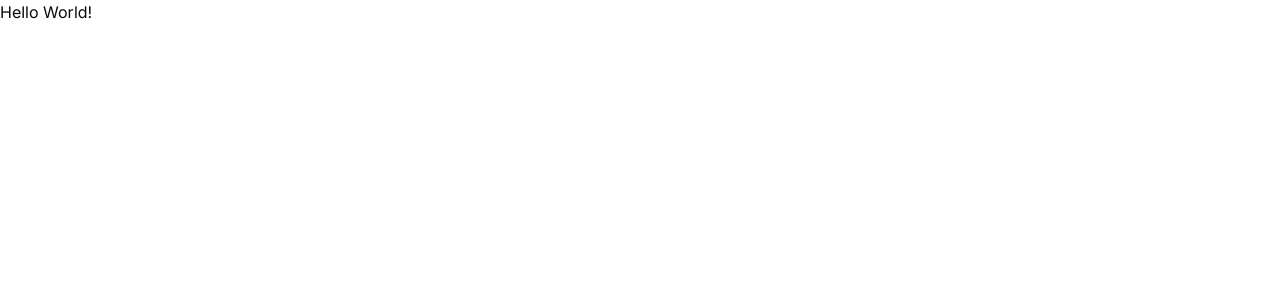
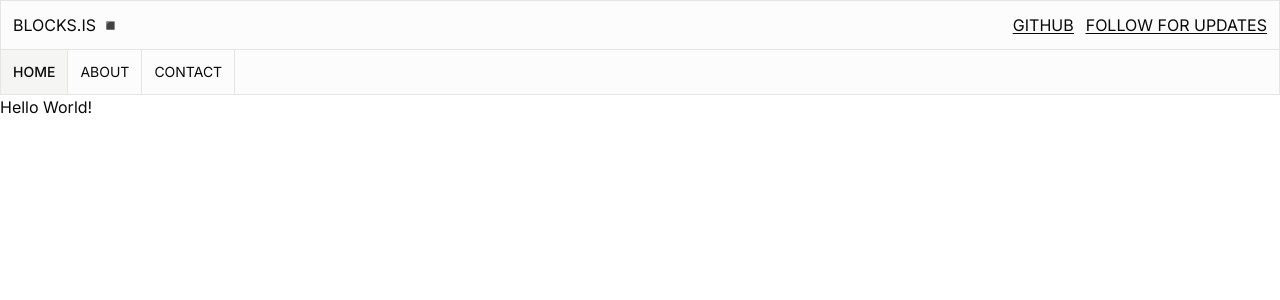
Before and after one commit to brijr/blocks, a Next.js app: page / in a window 1280 px wide. Shown: the top 300 px of the page. Built offline with nearby package versions, Linux system fonts and the light colour scheme.

Commit message:
feat: create dynamic nav

```diff
--- a/app/layout.tsx
+++ b/app/layout.tsx
@@ -1,6 +1,10 @@
 import type { Metadata } from "next";
 import { Inter } from "next/font/google";
 import "./globals.css";
+
+import Link from "next/link";
+
+import { DynamicNav } from "@/components/dynamic-nav";
 
 const font = Inter({ subsets: ["latin"] });
 
@@ -16,7 +20,25 @@ export default function RootLayout({
 }>) {
   return (
     <html lang="en">
-      <body className={`${font.className} antialiased`}>{children}</body>
+      <body className={`${font.className} antialiased max-w-7xl mx-auto`}>
+        <Nav />
+        {children}
+      </body>
     </html>
   );
 }
+
+const Nav = () => {
+  return (
+    <nav className="uppercase">
+      <section className="border-x border-t p-3 flex justify-between items-center bg-accent/30 backdrop-blur-md">
+        <Link href="/">Blocks.is ◾</Link>
+        <div className="underline underline-offset-2 flex gap-3">
+          <a href="https://github.com/brijr/blocks">GitHub</a>
+          <a href="https://x.com/bridgertower">Follow for Updates</a>
+        </div>
+      </section>
+      <DynamicNav />
+    </nav>
+  );
+};
--- /dev/null
+++ b/components/dynamic-nav.tsx
@@ -0,0 +1,48 @@
+"use client";
+
+import Link from "next/link";
+import { usePathname } from "next/navigation";
+
+const pages = [
+  {
+    name: "Home",
+    href: "/",
+  },
+  {
+    name: "About",
+    href: "/about",
+  },
+  {
+    name: "Contact",
+    href: "/contact",
+  },
+];
+
+export const DynamicNav = () => {
+  const pathname = usePathname();
+
+  return (
+    <nav className="uppercase">
+      <section className="border flex justify-between items-center bg-accent/30 backdrop-blur-md">
+        <div className="flex divide-x border-r">
+          {pages.map((page) => {
+            const isActive = pathname === page.href;
+            return (
+              <Link
+                className={`p-3 text-sm transition-colors ${
+                  isActive
+                    ? "bg-accent font-medium cursor-default"
+                    : "hover:bg-accent/50"
+                }`}
+                key={page.href}
+                href={page.href}
+              >
+                {page.name}
+              </Link>
+            );
+          })}
+        </div>
+      </section>
+    </nav>
+  );
+};
```
Also changed, not shown: components/craft.tsx (renamed from app/components/craft.tsx).
